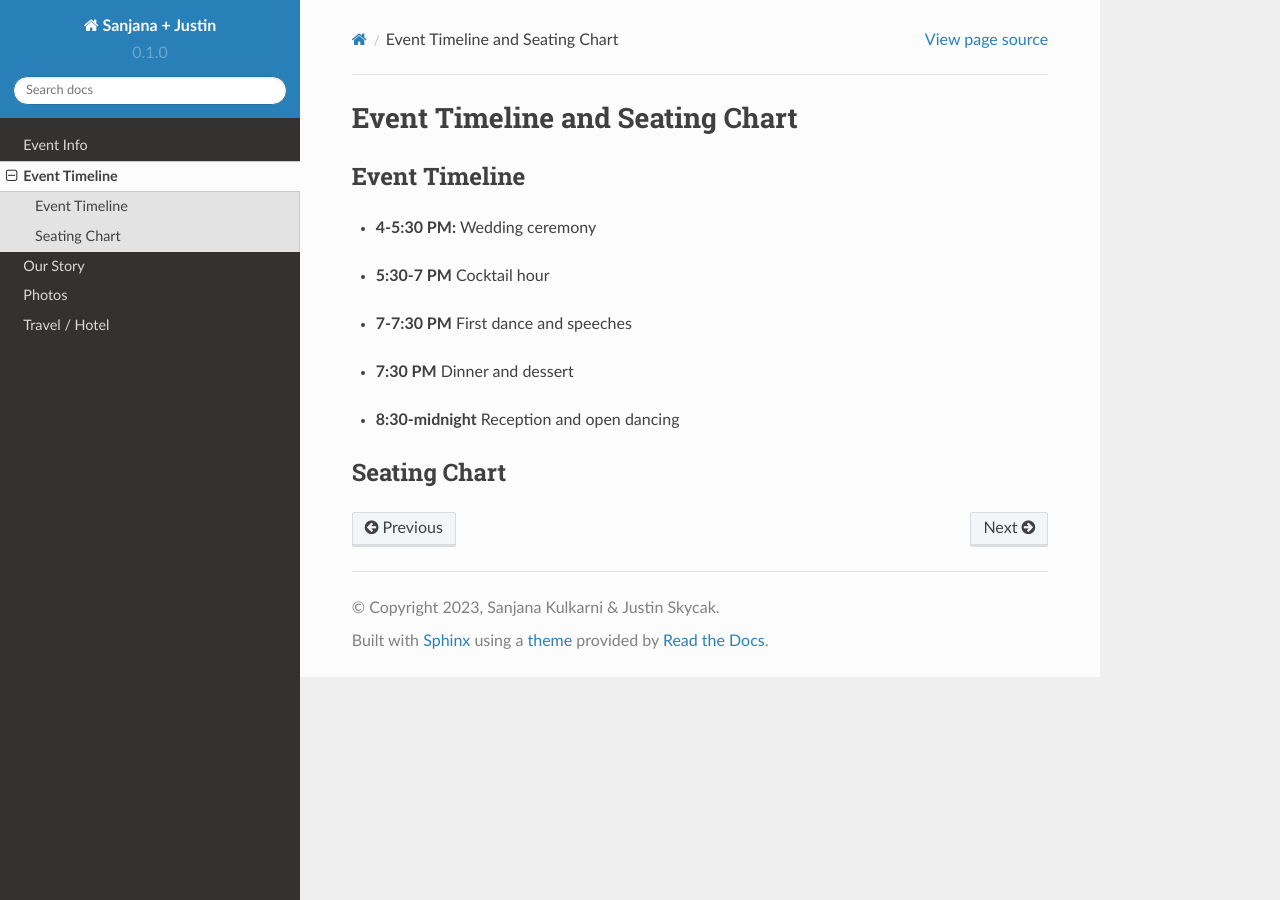
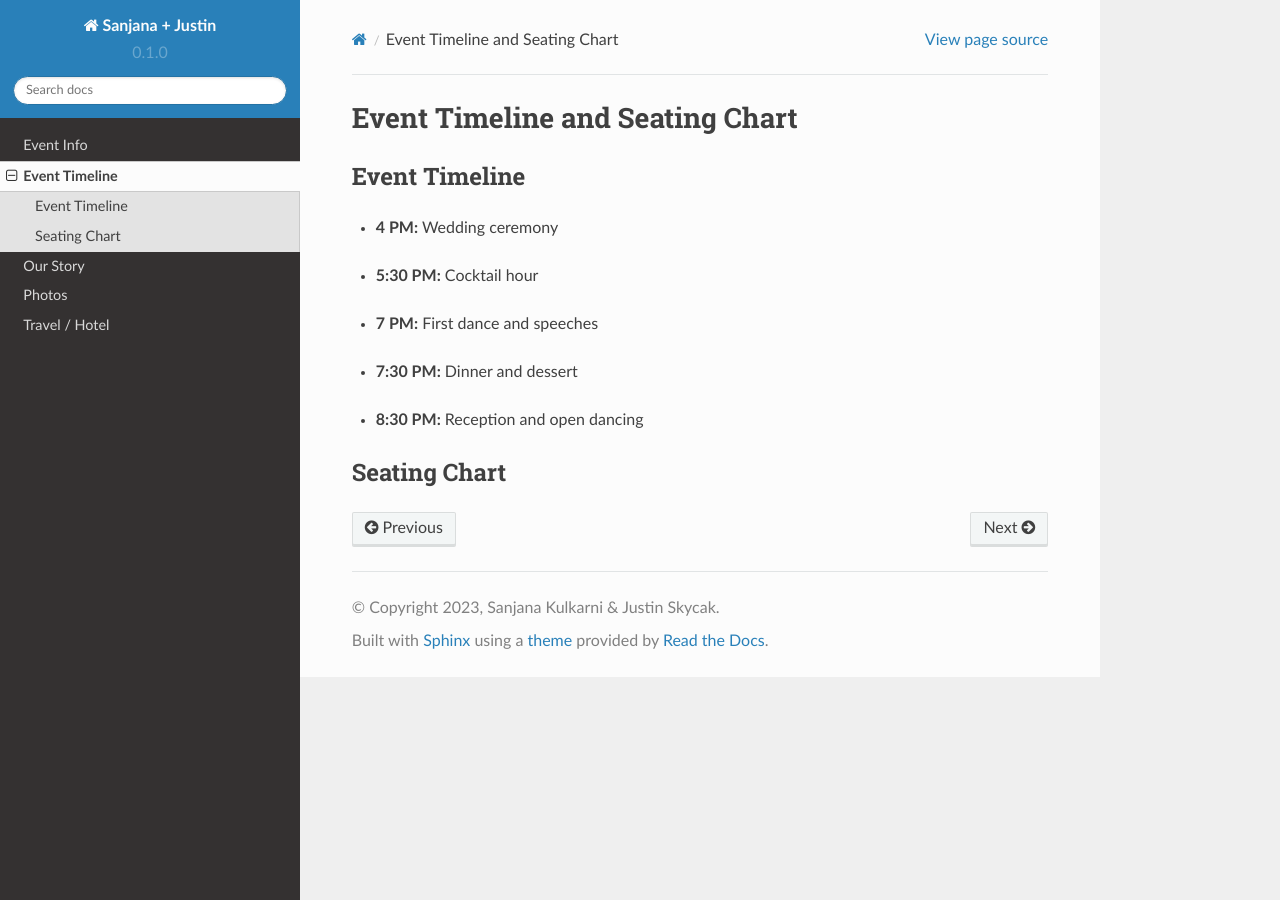
Before and after one commit to jpskycak/wedding, a Sphinx documentation site: the page built from docs/source/event-timeline.rst, in a window 1280 px wide. Built offline with Sphinx 7.4.7 and the Read the Docs theme 2.0.0, drawn with Linux system fonts in a browser that asks for light colours.

Commit message:
Update event-timeline.rst

```diff
--- a/docs/source/event-timeline.rst
+++ b/docs/source/event-timeline.rst
@@ -4,19 +4,19 @@ Event Timeline and Seating Chart
 Event Timeline
 **********
 
-* **4-5:30 PM:** Wedding ceremony
+* **4 PM:** Wedding ceremony
 \
 
-* **5:30-7 PM** Cocktail hour
+* **5:30 PM:** Cocktail hour
 \
 
-* **7-7:30 PM** First dance and speeches
+* **7 PM:** First dance and speeches
 \
 
-* **7:30 PM** Dinner and dessert
+* **7:30 PM:** Dinner and dessert
 \
 
-* **8:30-midnight** Reception and open dancing
+* **8:30 PM:** Reception and open dancing
 \
 
 Seating Chart
```
